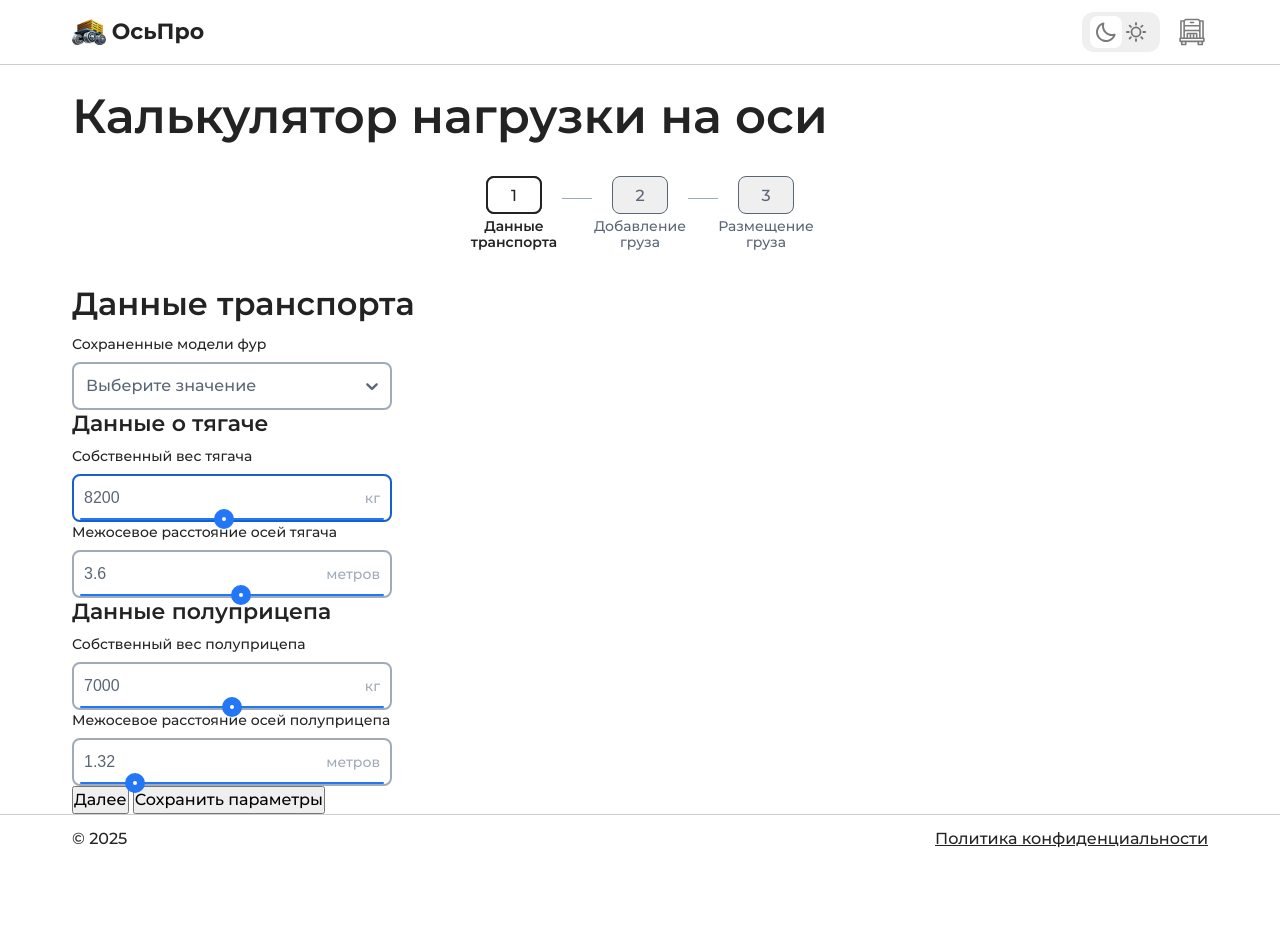
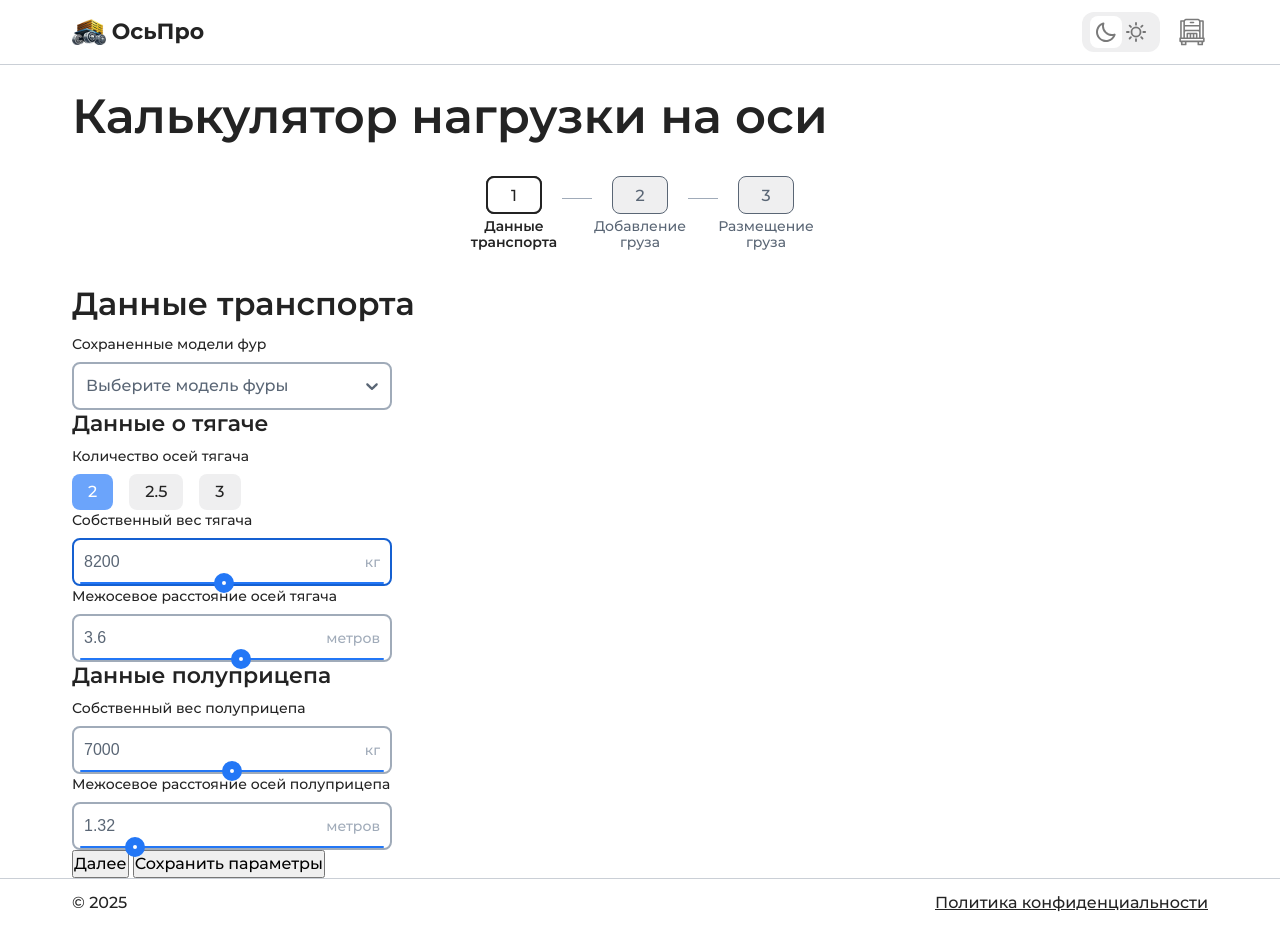
Before and after one commit to kepkame/axle-load-calculator, a React (Vite) app: page / in a window 1280 px wide. Before the commit the page ends 863 px from the top, so only its background shows below. Built offline with nearby package versions, Linux system fonts and the light colour scheme.

Commit message:
ALC-8 Development of Radio-button component

```diff
--- /dev/null
+++ b/src/components/forms/fields/RadioGroup/RadioButton.module.scss
@@ -0,0 +1,45 @@
+@use '@styles/variables';
+
+.radioLabel {
+  position: relative;
+  display: inline-block;
+  border-radius: variables.$border-radius;
+  padding: 0;
+}
+
+.radioInput {
+  position: absolute;
+  width: 1px;
+  height: 1px;
+  margin: -1px;
+  bottom: 0;
+  padding: 0;
+  white-space: nowrap;
+  clip-path: inset(100%);
+  clip: rect(0 0 0 0);
+  overflow: hidden;
+}
+
+.radioText {
+  display: block;
+  font-size: 1rem;
+  line-height: 1.5rem;
+  background-color: variables.$color-background;
+  border-radius: variables.$border-radius;
+  padding: 6px 16px;
+  transition: color variables.$duration ease-in-out,
+    background-color variables.$duration ease-in-out;
+  cursor: pointer;
+
+  .radioLabel:focus &,
+  .radioLabel:hover & {
+    background-color: variables.$color-text-subtitle-light;
+  }
+
+  .radioInput:checked + &,
+  .radioInput:checked + &:hover {
+    color: variables.$color-white;
+    background-color: variables.$color-primary-light;
+    cursor: default;
+  }
+}
--- /dev/null
+++ b/src/components/forms/fields/RadioGroup/RadioButton.tsx
@@ -0,0 +1,53 @@
+import { memo, useId, useRef } from 'react';
+import { IRadioButtonProps } from './RadioButton.types';
+import styles from './RadioButton.module.scss';
+
+export const RadioButton: React.FC<IRadioButtonProps> = memo(
+  ({
+    name,
+    value,
+    label,
+    id,
+    ariaLabelledby,
+    checked,
+    onChange,
+    disabled = false,
+    ...restProps
+  }) => {
+    const computedId = id || useId();
+    const inputRef = useRef<HTMLInputElement>(null);
+
+    return (
+      <label
+        htmlFor={computedId}
+        className={styles.radioLabel}
+        tabIndex={0}
+        onKeyDown={(e) => {
+          if (e.key === 'Enter' || e.key === ' ') {
+            e.preventDefault();
+            inputRef.current?.click();
+          }
+        }}
+      >
+        <input
+          id={computedId}
+          ref={inputRef}
+          type="radio"
+          name={name}
+          value={value}
+          checked={checked}
+          onChange={onChange}
+          aria-labelledby={ariaLabelledby || computedId}
+          className={styles.radioInput}
+          tabIndex={-1}
+          {...restProps}
+        />
+        <span className={styles.radioText}>{label}</span>
+      </label>
+    );
+  },
+  (prevProps: IRadioButtonProps, nextProps: IRadioButtonProps) =>
+    prevProps.checked === nextProps.checked &&
+    prevProps.disabled === nextProps.disabled &&
+    prevProps.label === nextProps.label,
+);
--- /dev/null
+++ b/src/components/forms/fields/RadioGroup/RadioGroup.module.scss
@@ -0,0 +1,14 @@
+.radioTitle {
+  display: block;
+  font-size: 0.875rem;
+  line-height: 1.25rem;
+  margin-bottom: 8px;
+}
+
+.radioWrapper {
+  display: flex;
+  flex-direction: row;
+  justify-content: flex-start;
+  flex-wrap: wrap;
+  gap: 16px;
+}
--- /dev/null
+++ b/src/components/forms/fields/RadioGroup/RadioGroup.tsx
@@ -0,0 +1,63 @@
+import { useId } from 'react';
+import { useController } from 'react-hook-form';
+import { RadioButton } from './RadioButton';
+import { IOption, IRadioGroupProps } from './RadioGroup.types';
+import styles from './RadioGroup.module.scss';
+
+export const RadioGroup: React.FC<IRadioGroupProps> = ({
+  name,
+  options,
+  control,
+  label,
+  error,
+  disabled = false,
+  id,
+}) => {
+  const {
+    field: { value, onChange },
+    fieldState: { error: fieldError },
+  } = useController({
+    name,
+    control,
+    defaultValue: undefined,
+  });
+
+  const groupId = id || useId();
+  const errorMessage = fieldError?.message || error;
+  console.log('fieldError: ', fieldError);
+  console.log('errorMessage: ', errorMessage);
+
+  return (
+    <div
+      role="radiogroup"
+      aria-labelledby={groupId}
+      {...(errorMessage ? { 'aria-invalid': 'true' } : {})} // Add dynamically to avoid errors from DevTools.
+      aria-describedby={errorMessage ? `${groupId}-error` : undefined}
+      className={styles.radioGroup}
+    >
+      <div className={styles.radioHeader}>
+        <p className={styles.radioTitle}>{label}</p>
+      </div>
+
+      <div className={styles.radioWrapper}>
+        {options.map(({ value: optionValue, option }: IOption) => (
+          <RadioButton
+            key={optionValue}
+            name="numberAxle"
+            value={optionValue}
+            label={option}
+            checked={value === optionValue}
+            onChange={() => onChange(optionValue)}
+            disabled={disabled}
+          />
+        ))}
+      </div>
+
+      {errorMessage && (
+        <p id={`${groupId}-error`} className="field-error">
+          {errorMessage}
+        </p>
+      )}
+    </div>
+  );
+};
--- a/src/pages/Step1/Step1Page.tsx
+++ b/src/pages/Step1/Step1Page.tsx
@@ -21,7 +21,7 @@ const truckModels: IOption[] = [
 
 const Step1Page: React.FC = () => {
   const defaultValues = {
-    truckModel: '' as string,
+    truckAxles: '2',
     truckWeight: 8200,
     truckWheelbase: 3.6,
     trailerWeight: 7000,
@@ -41,6 +41,7 @@ const Step1Page: React.FC = () => {
               <ValueSelector
                 options={truckModels}
                 onChange={(option: IOptionSelector) => applyPresetTruckValues(option)}
+                placeholder="Выберите модель фуры"
               />
             </BaseField>
           </div>
--- a/src/pages/Step1/TransportForm.tsx
+++ b/src/pages/Step1/TransportForm.tsx
@@ -3,6 +3,7 @@ import { BaseField } from '@components/forms/BaseField/BaseField';
 import { NumberField } from '@components/forms/fields/NumberField/NumberField';
 import { formSchema } from './validation/validation';
 import { getConstraintsFromSchema } from './validation/validationUtils';
+import { RadioGroup } from '@components/forms/fields/RadioGroup/RadioGroup';
 
 interface ITransportFormProps {
   control: Control<typeof formSchema._type>;
@@ -16,6 +17,18 @@ export const TransportForm: React.FC<ITransportFormProps> = ({ control, errors }
     <>
       <fieldset>
         <legend>Данные о тягаче</legend>
+        <RadioGroup
+          name="truckAxles"
+          options={[
+            { value: '2', option: '2' },
+            { value: '2.5', option: '2.5' },
+            { value: '3', option: '3' },
+          ]}
+          label="Количество осей тягача"
+          control={control}
+          error={errors.truckAxles?.message}
+        />
+
         <BaseField label="Собственный вес тягача" error={errors.truckWeight?.message} units="кг">
           <NumberField
             name="truckWeight"
--- a/src/pages/Step1/validation/validation.ts
+++ b/src/pages/Step1/validation/validation.ts
@@ -1,31 +1,12 @@
 import { z } from 'zod';
 
 export const formSchema = z.object({
-  truckModel: z
-    .string({
-      required_error: 'Выберите модель тягача',
-      invalid_type_error: 'Выберите корректную модель тягача',
-    })
-    .min(1, 'Выберите модель тягача')
-    .refine(
-      (val) =>
-        [
-          'kamaz_65115',
-          'maz_6516',
-          'scania_r420',
-          'mercedes_actros',
-          'man_tgs_18440',
-          'volvo_fh16',
-        ].includes(val),
-      {
-        message: 'Выберите корректную модель тягача',
-      },
-    ),
-
   truckWeight: z.coerce
     .number()
     .min(4800, 'Минимальное значение: 4800')
     .max(12000, 'Максимальное значение: 12 000'),
+
+  truckAxles: z.string().min(1, 'Выберите количество осей'),
 
   truckWheelbase: z.coerce
     .number()
```
Also changed, not shown: src/components/forms/fields/RadioGroup/RadioButton.types.ts (added, +7 -0 lines), src/components/forms/fields/RadioGroup/RadioGroup.types.ts (added, +16 -0 lines), src/components/forms/fields/RadioField/RadioField.module.scss (deleted), src/components/forms/fields/RadioField/RadioField.tsx (deleted), src/components/forms/fields/RadioField/RadioField.types.ts (deleted).
